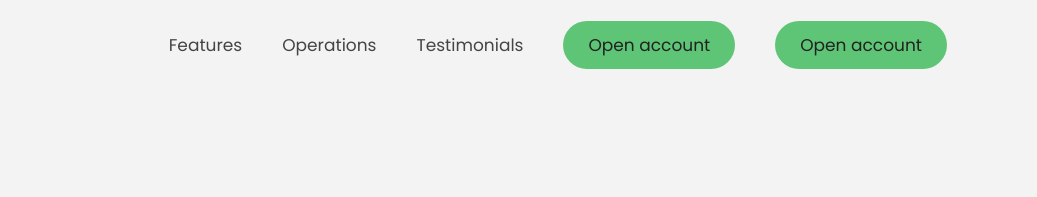
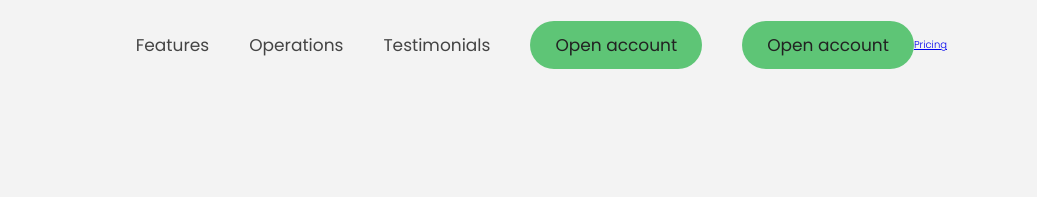
Before and after one commit to srinivasmyk/Bankist, a plain HTML site: page index.html in a window 1280 px wide. Shown: the top 197 px of the page, 243-1280 px from the left. Drawn offline with Linux system fonts and the light colour scheme.

Commit message:
Update index.html

```diff
--- a/index.html
+++ b/index.html
@@ -42,6 +42,9 @@
               >Open account</a
             >
           </li>
+          <li class="nav-item">
+            <a class="nav-link" href="operations.html">Pricing</a>
+        </li>
 
         </ul>
       </nav>
```
